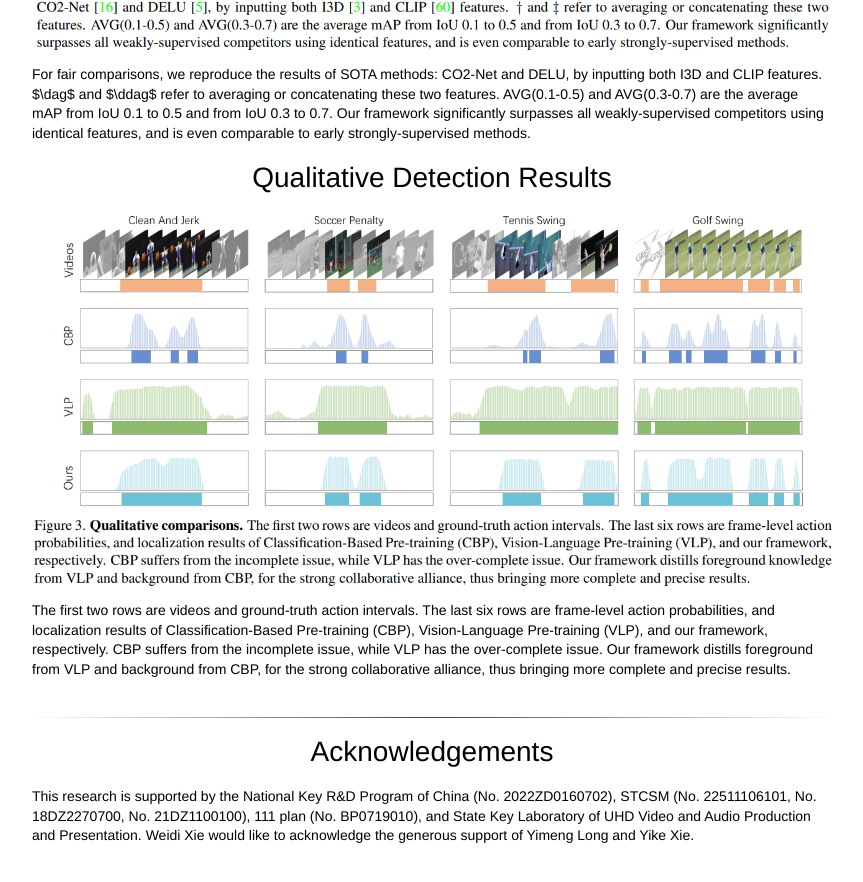
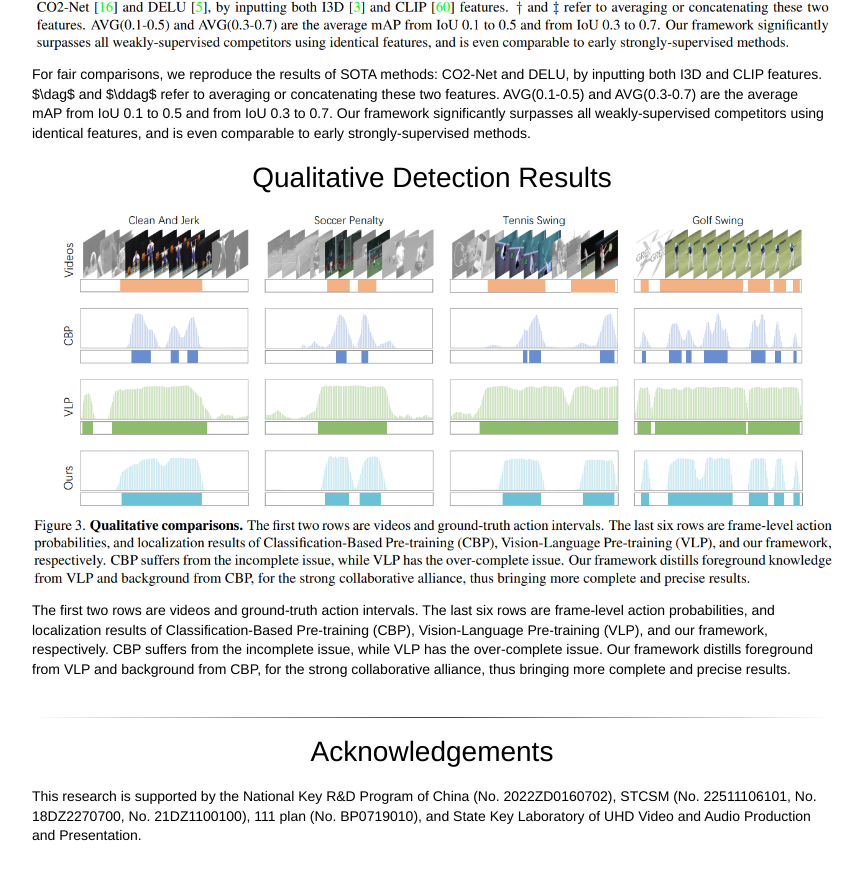
Before and after one commit to ju-chen/Voide1220.github.io, a Jekyll site: the page distillation_collaboration/index.html, which Jekyll copies as it is, in a window 1280 px wide and 900 px high, scrolled down 2820 px. Shown: the top 882 px of the window, without its empty margins (208-1071 px from the left). Built offline with Jekyll 4.4.1, drawn with Linux system fonts in a browser that asks for light colours; some web fonts are replaced.

Commit message:
Update index.html

```diff
--- a/distillation_collaboration/index.html
+++ b/distillation_collaboration/index.html
@@ -354,7 +354,7 @@
       <hr>
       <center> <h1> Acknowledgements </h1> </center>
 	<p>
-		This research is supported by the National Key R&D Program of China (No. 2022ZD0160702), STCSM (No. 22511106101, No. 18DZ2270700, No. 21DZ1100100), 111 plan (No. BP0719010), and State Key Laboratory of UHD Video and Audio Production and Presentation. Weidi Xie would like to acknowledge the generous support of Yimeng Long and Yike Xie.
+		This research is supported by the National Key R&D Program of China (No. 2022ZD0160702), STCSM (No. 22511106101, No. 18DZ2270700, No. 21DZ1100100), 111 plan (No. BP0719010), and State Key Laboratory of UHD Video and Audio Production and Presentation.
 	</p>
 
       <br>
```
